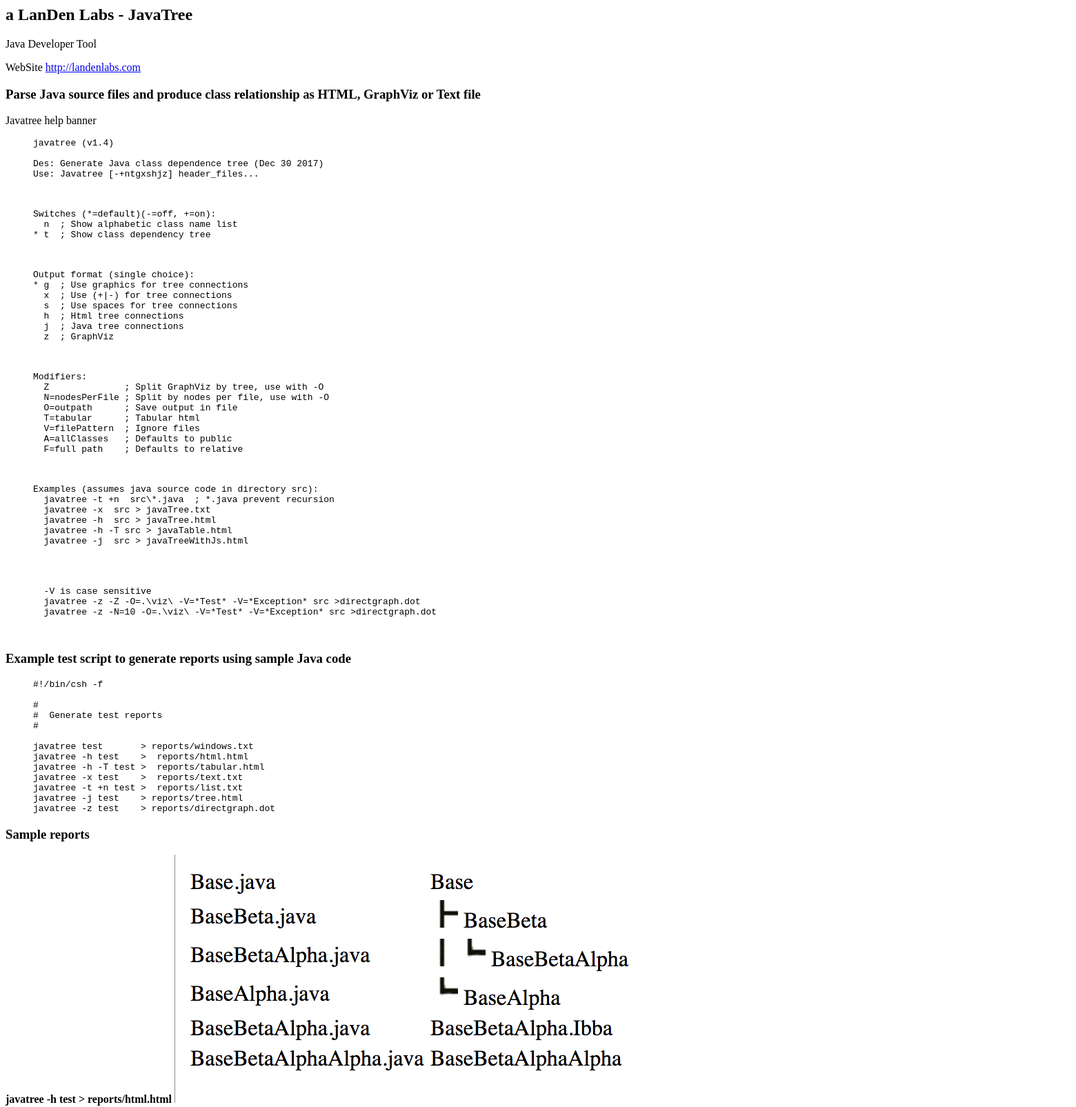
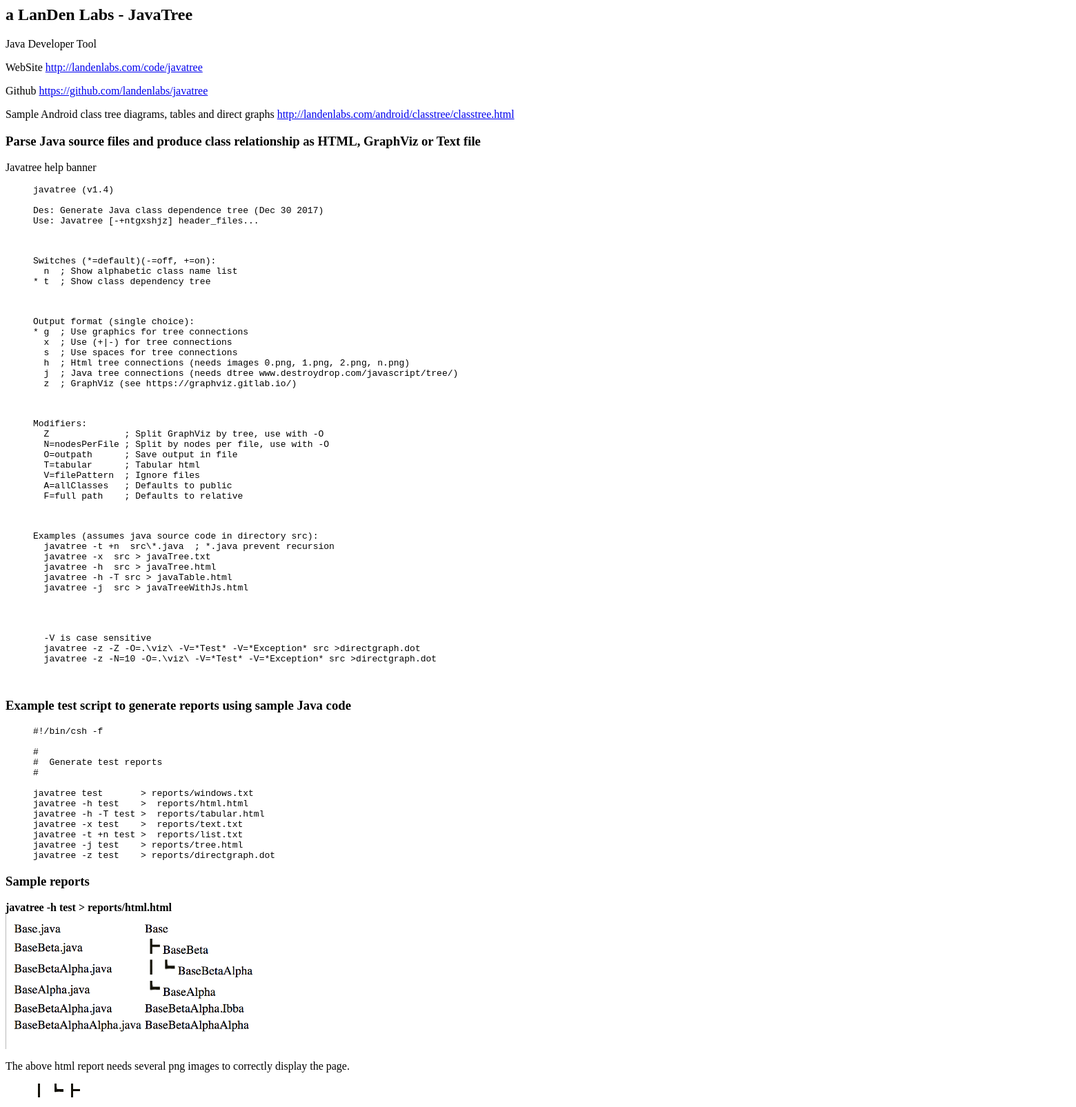
Before and after one commit to landenlabs/javatree, a plain HTML site: page index.html in a window 1280 px wide. Shown: the top 1605 px of the page at 69% size, 1560 px wide, since content can reach past the window. Drawn offline with Linux system fonts and the light colour scheme.

Commit message:
update readme

```diff
--- a/index.html
+++ b/index.html
@@ -8,7 +8,13 @@
 
 <p>
 WebSite
-    <a href="http://landenlabs.com">http://landenlabs.com</a>
+    <a href="http://landenlabs.com">http://landenlabs.com/code/javatree</a>
+<p>
+Github
+    <a href="https://github.com/landenlabs/javatree">https://github.com/landenlabs/javatree</a>
+<p>
+Sample Android class tree diagrams, tables and direct graphs
+    <a href="http://landenlabs.com">http://landenlabs.com/android/classtree/classtree.html</a>
 
 
 <h3>
@@ -33,9 +39,9 @@
 * g  ; Use graphics for tree connections
   x  ; Use (+|-) for tree connections
   s  ; Use spaces for tree connections
-  h  ; Html tree connections
-  j  ; Java tree connections
-  z  ; GraphViz
+  h  ; Html tree connections (needs images 0.png, 1.png, 2.png, n.png)
+  j  ; Java tree connections (needs dtree www.destroydrop.com/javascript/tree/)
+  z  ; GraphViz (see https://graphviz.gitlab.io/)
 
 <p>
 Modifiers:
@@ -91,24 +97,36 @@
     </h3>
 
 <p><b>javatree -h test    >  reports/html.html</b>
-<img src="images/report-html.png">
-
+<br><img src="images/report-html.png" width="400">
+<p>
+The above html report needs several png images to correctly display the page.
+<blockquote>
+    <img src="reports/0.png">
+    <img src="reports/1.png">
+    <img src="reports/2.png">
+    <img src="reports/n.png">
+</blockquote>
 
 <p><b> javatree -h -T test >  reports/tabular.html</b>
-<img src="images/report-tabular.png">
+    <br>Uses jquery table. Links to include jquery script are autogenerated.
+    <br><img src="images/report-tabular.png" width="400">
 
 <p><b> javatree -x test    >  reports/text.txt</b>
-<img src="images/report-text.png">
+<br><img src="images/report-text.png" width="400">
 
 <p><b> javatree -t +n test >  reports/list.txt</b>
-<img src="images/report-list.png">
+<br><img src="images/report-list.png" width="400">
 
 <p><b> javatree -j test    > reports/tree.html</b>
-<img src="images/report-tree.png">
+    <br>Needs dtree java script <a href="www.destroydrop.com/javascript/tree/">www.destroydrop.com/javascript/tree/</a>
+
+<br><img src="images/report-tree.png" width="400">
 
 <p><b> javatree -z test    > reports/directgraph.dot</b>
 <br><b> neato -Tpng reports/directgraph.dot > images/directgraph.png</b>
-<img src="images/directgraph.png">
+    <br> Needs Graphviz to render dot as an image, <a href="https://graphviz.gitlab.io">https://graphviz.gitlab.io</a>
+
+<br><img src="images/directgraph.png" width="400">
 
 
     </body>
```
